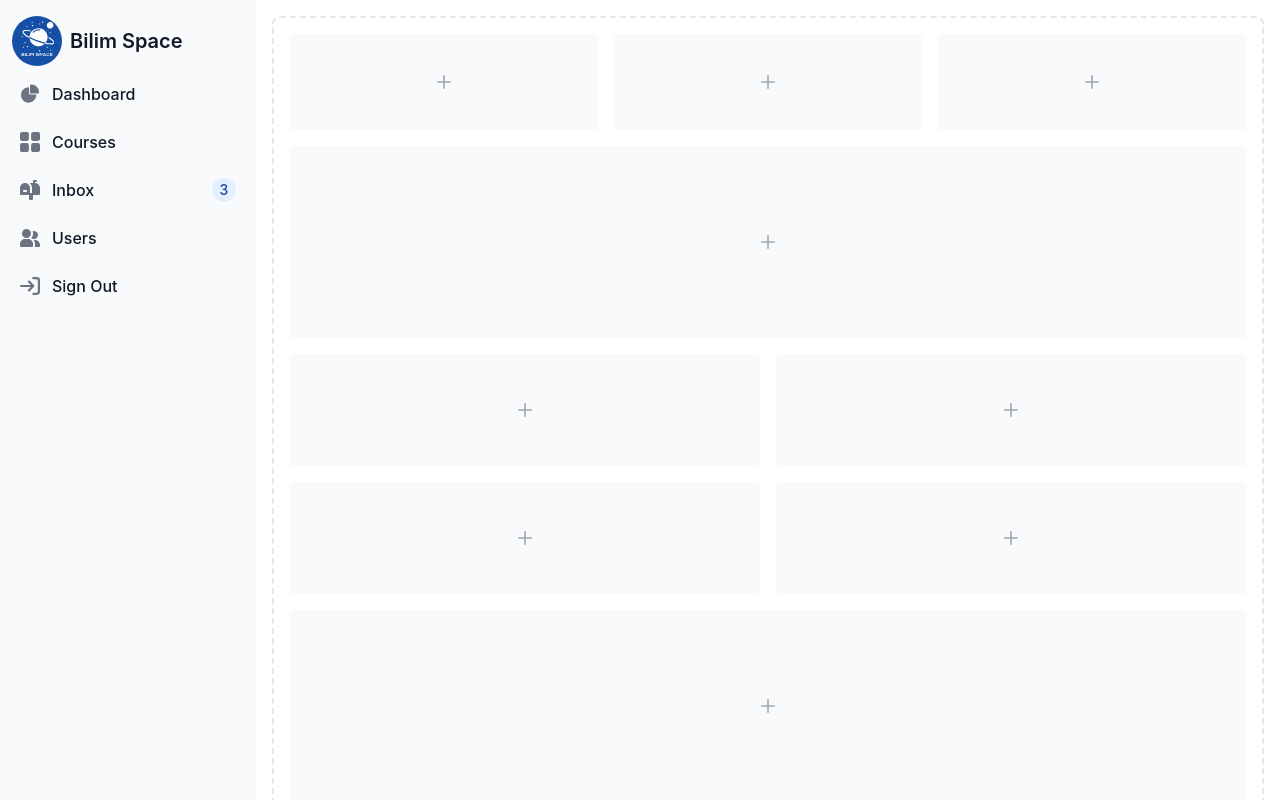
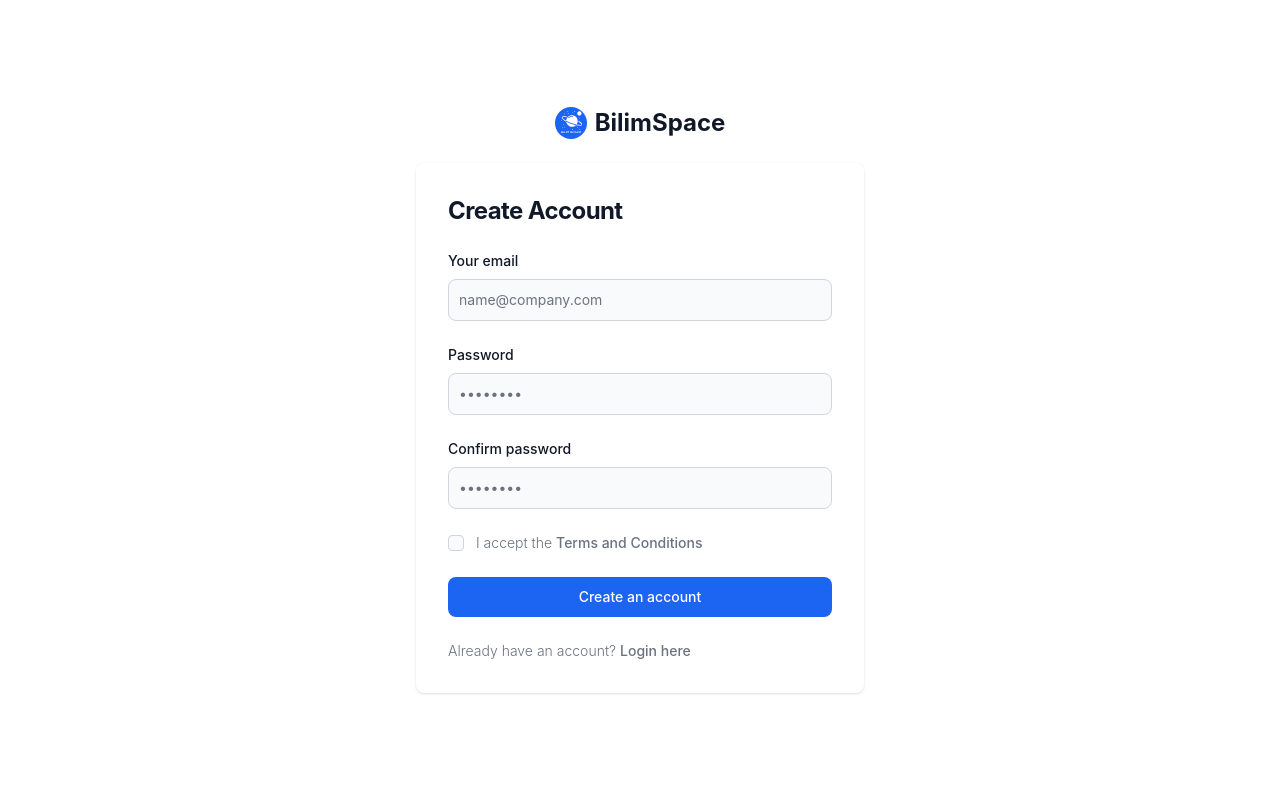
Before and after one commit to Baikadamov/front-billim-space, a React (Create React App) app: page /registration in a window 1280 px wide. Shown: the top 800 px of the page. Built offline with nearby package versions, Linux system fonts and the light colour scheme.

Commit message:
add register page, change logo

```diff
--- a/package.json
+++ b/package.json
@@ -38,5 +38,8 @@
       "last 1 firefox version",
       "last 1 safari version"
     ]
+  },
+  "devDependencies": {
+    "react-router-dom": "^6.18.0"
   }
 }
--- a/src/components/Home/home.jsx
+++ b/src/components/Home/home.jsx
@@ -1,6 +1,6 @@
 import React from "react";
 import {useState} from 'react';
-import logo from '../../assets/logo.svg';
+import logo from '../../assets/finalLogo.svg';
 
 const Home = () => {
     const [isOpen, setIsOpen] = useState(false)
@@ -29,10 +29,17 @@
                         <div className={`flex `}>
                             <img src={logo} width={50} alt=""/>
                             <a className={`text-xl font-semibold text-gray-900 dark:text-white flex items-center ml-2`}
-                               href="">Bilim Space</a>
+                               href="/#">Bilim Space</a>
+                            <button onClick={toggleSideBar} className={`ms-auto ${!isOpen ? 'hidden' : ''}`}>
+                                <svg className="w-5 h-5 text-gray-800 dark:text-white" aria-hidden="true"
+                                     xmlns="http://www.w3.org/2000/svg" fill="none" viewBox="0 0 8 14">
+                                    <path stroke="currentColor" strokeLinecap="round" strokeLinejoin="round"
+                                          strokeWidth="2" d="m1 13 5.7-5.326a.909.909 0 0 0 0-1.348L1 1"/>
+                                </svg>
+                            </button>
                         </div>
                         <li className={`flex`}>
-                            <a href="#"
+                            <a href="/#"
                                className="flex items-center p-2 text-gray-900 rounded-lg dark:text-white hover:bg-gray-100 dark:hover:bg-gray-700 group">
                                 <svg
                                     className="w-5 h-5 text-gray-500 transition duration-75 dark:text-gray-400 group-hover:text-gray-900 dark:group-hover:text-white"
@@ -45,16 +52,9 @@
                                 </svg>
                                 <span className="ml-3">Dashboard</span>
                             </a>
-                            <button onClick={toggleSideBar} className={`ms-auto ${!isOpen ? 'hidden' : ''}`}>
-                                <svg className="w-5 h-5 text-gray-800 dark:text-white" aria-hidden="true"
-                                     xmlns="http://www.w3.org/2000/svg" fill="none" viewBox="0 0 8 14">
-                                    <path stroke="currentColor" strokeLinecap="round" strokeLinejoin="round"
-                                          strokeWidth="2" d="m1 13 5.7-5.326a.909.909 0 0 0 0-1.348L1 1"/>
-                                </svg>
-                            </button>
                         </li>
                         <li>
-                            <a href="#"
+                            <a href="/#"
                                className="flex items-center p-2 text-gray-900 rounded-lg dark:text-white hover:bg-gray-100 dark:hover:bg-gray-700 group">
                                 <svg
                                     className="flex-shrink-0 w-5 h-5 text-gray-500 transition duration-75 dark:text-gray-400 group-hover:text-gray-900 dark:group-hover:text-white"
@@ -67,7 +67,7 @@
                             </a>
                         </li>
                         <li>
-                            <a href="#"
+                            <a href="/#"
                                className="flex items-center p-2 text-gray-900 rounded-lg dark:text-white hover:bg-gray-100 dark:hover:bg-gray-700 group">
                                 <svg
                                     className="flex-shrink-0 w-5 h-5 text-gray-500 transition duration-75 dark:text-gray-400 group-hover:text-gray-900 dark:group-hover:text-white"
@@ -82,7 +82,7 @@
                             </a>
                         </li>
                         <li>
-                            <a href="#"
+                            <a href="/#"
                                className="flex items-center p-2 text-gray-900 rounded-lg dark:text-white hover:bg-gray-100 dark:hover:bg-gray-700 group">
                                 <svg
                                     className="flex-shrink-0 w-5 h-5 text-gray-500 transition duration-75 dark:text-gray-400 group-hover:text-gray-900 dark:group-hover:text-white"
@@ -95,7 +95,7 @@
                             </a>
                         </li>
                         <li>
-                            <a href="#"
+                            <a href="/#"
                                className="flex items-center p-2 text-gray-900 rounded-lg dark:text-white hover:bg-gray-100 dark:hover:bg-gray-700 group">
                                 <svg
                                     className="flex-shrink-0 w-5 h-5 text-gray-500 transition duration-75 dark:text-gray-400 group-hover:text-gray-900 dark:group-hover:text-white"
--- a/src/index.jsx
+++ b/src/index.jsx
@@ -1,11 +1,18 @@
 import React from 'react';
 import ReactDOM from 'react-dom/client';
+import {BrowserRouter, Routes, Route} from "react-router-dom";
 import './index.css';
 import Home from "./components/Home/home";
+import Registration from "./pages/registration";
 
 const root = ReactDOM.createRoot(document.getElementById('root'));
 root.render(
-  <React.StrictMode>
-    <Home />
-  </React.StrictMode>
+    <React.StrictMode>
+        <BrowserRouter>
+            <Routes>
+                <Route path="/" element={<Home/>}/>
+                <Route path="/registration" element={<Registration/>}></Route>
+            </Routes>
+        </BrowserRouter>
+    </React.StrictMode>
 );
--- /dev/null
+++ b/src/pages/registration.jsx
@@ -0,0 +1,74 @@
+import React from "react";
+import logo from "../assets/finalLogo.svg"
+
+const Registration = () => {
+    return (
+        <div>
+            <div className="flex flex-col items-center justify-center px-6 py-8 mx-auto md:h-screen lg:py-0">
+                <a href="/#" className="flex items-center mb-6 text-2xl font-bold text-gray-900 dark:text-white">
+                    <img className="w-8 h-8 mr-2" src={logo}
+                         alt="logo"/>
+                    BilimSpace
+                </a>
+                <div
+                    className="w-full bg-white rounded-lg shadow dark:border md:mt-0 sm:max-w-md xl:p-0 dark:bg-gray-800 dark:border-gray-700">
+                    <div className="p-6 space-y-4 md:space-y-6 sm:p-8">
+                        <h1 className="text-xl font-bold leading-tight tracking-tight text-gray-900 md:text-2xl dark:text-white">
+                            Create Account
+                        </h1>
+                        <form className="space-y-4 md:space-y-6" action="#">
+                            <div>
+                                <label htmlFor="email"
+                                       className="block mb-2 text-sm font-medium text-gray-900 dark:text-white">Your
+                                    email</label>
+                                <input type="email" name="email" id="email"
+                                       className="bg-gray-50 border border-gray-300 text-gray-900 sm:text-sm rounded-lg focus:ring-primary-600 focus:border-primary-600 block w-full p-2.5 dark:bg-gray-700 dark:border-gray-600 dark:placeholder-gray-400 dark:text-white dark:focus:ring-blue-500 dark:focus:border-blue-500"
+                                       placeholder="name@company.com" required=""/>
+                            </div>
+                            <div>
+                                <label htmlFor="password"
+                                       className="block mb-2 text-sm font-medium text-gray-900 dark:text-white">Password</label>
+                                <input type="password" name="password" id="password" placeholder="••••••••"
+                                       className="bg-gray-50 border border-gray-300 text-gray-900 sm:text-sm rounded-lg focus:ring-primary-600 focus:border-primary-600 block w-full p-2.5 dark:bg-gray-700 dark:border-gray-600 dark:placeholder-gray-400 dark:text-white dark:focus:ring-blue-500 dark:focus:border-blue-500"
+                                       required=""/>
+                            </div>
+                            <div>
+                                <label htmlFor="confirm-password"
+                                       className="block mb-2 text-sm font-medium text-gray-900 dark:text-white">Confirm
+                                    password</label>
+                                <input type="confirm-password" name="confirm-password" id="confirm-password"
+                                       placeholder="••••••••"
+                                       className="bg-gray-50 border border-gray-300 text-gray-900 sm:text-sm rounded-lg focus:ring-primary-600 focus:border-primary-600 block w-full p-2.5 dark:bg-gray-700 dark:border-gray-600 dark:placeholder-gray-400 dark:text-white dark:focus:ring-blue-500 dark:focus:border-blue-500"
+                                       required=""/>
+                            </div>
+                            <div className="flex items-start">
+                                <div className="flex items-center h-5">
+                                    <input id="terms" aria-describedby="terms" type="checkbox"
+                                           className="w-4 h-4 border border-gray-300 rounded bg-gray-50 focus:ring-3 focus:ring-primary-300 dark:bg-gray-700 dark:border-gray-600 dark:focus:ring-primary-600 dark:ring-offset-gray-800"
+                                           required=""/>
+                                </div>
+                                <div className="ml-3 text-sm">
+                                    <label htmlFor="terms" className="font-light text-gray-500 dark:text-gray-300">I
+                                        accept the <a
+                                            className="font-medium text-primary-600 hover:underline dark:text-primary-500"
+                                            href="/#">Terms and Conditions</a></label>
+                                </div>
+                            </div>
+                            <button type="submit"
+                                    className="w-full text-white bg-blue-600 hover:bg-primary-700 focus:ring-4 focus:outline-none focus:ring-primary-300 font-medium rounded-lg text-sm px-5 py-2.5 text-center dark:bg-primary-600 dark:hover:bg-primary-700 dark:focus:ring-primary-800">Create
+                                an account
+                            </button>
+                            <p class="text-sm font-light text-gray-500 dark:text-gray-400">
+                                Already have an account? <a href="/#"
+                                                            class="font-medium text-primary-600 hover:underline dark:text-primary-500">Login
+                                here</a>
+                            </p>
+                        </form>
+                    </div>
+                </div>
+            </div>
+        </div>
+    )
+}
+
+export default Registration
```
Also changed, not shown: src/assets/finalLogo.svg (added), 1 other file (tests, documents, lock files or other folders).
